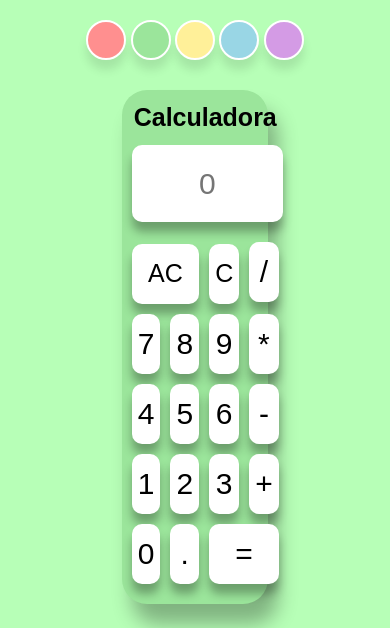
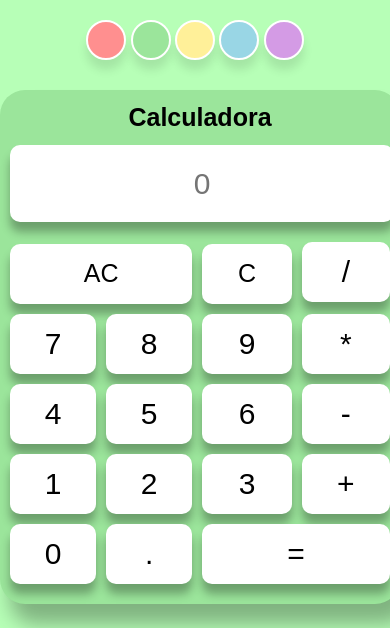
Before and after one commit to RonaldHuisa/calculadora, a plain HTML site: page index.html in a window 390 px wide. Shown: the top 628 px of the page. Drawn offline with Linux system fonts and the light colour scheme.

Commit message:
Agregando modo responsive

```diff
--- a/css/style.css
+++ b/css/style.css
@@ -161,3 +161,32 @@ footer {
     color: white;
     font-size: 13px;
 }
+
+
+
+/*Responsive*/
+
+@media screen and (max-width:1200px){
+    .container{
+        width: 40%;
+    }
+}
+
+
+@media screen and (max-width:1024px){
+    .container{
+        width: 60%;
+    }
+}
+
+@media screen and (max-width:768px){
+    .container{
+        width: 70%;
+    }
+}
+
+@media screen and (max-width:480px){
+    .container{
+        width: 100%;
+    }
+}
```
